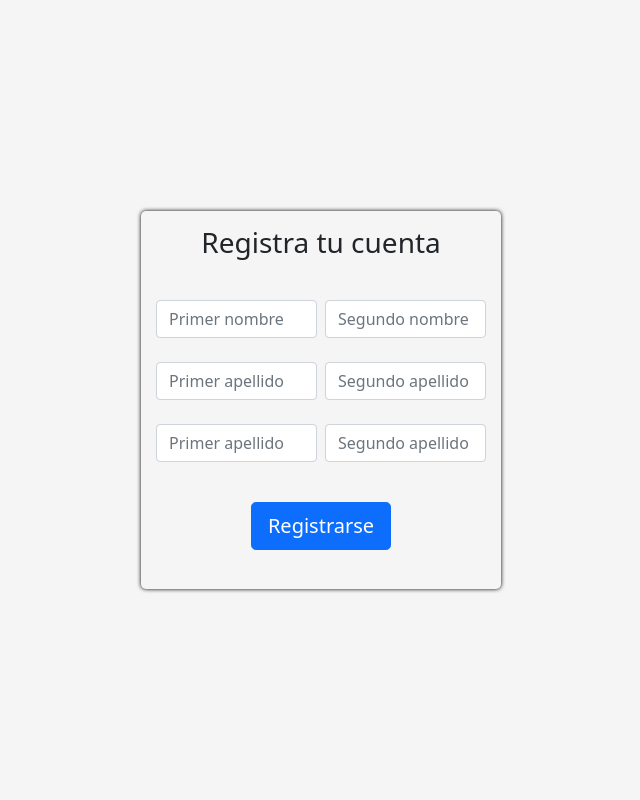
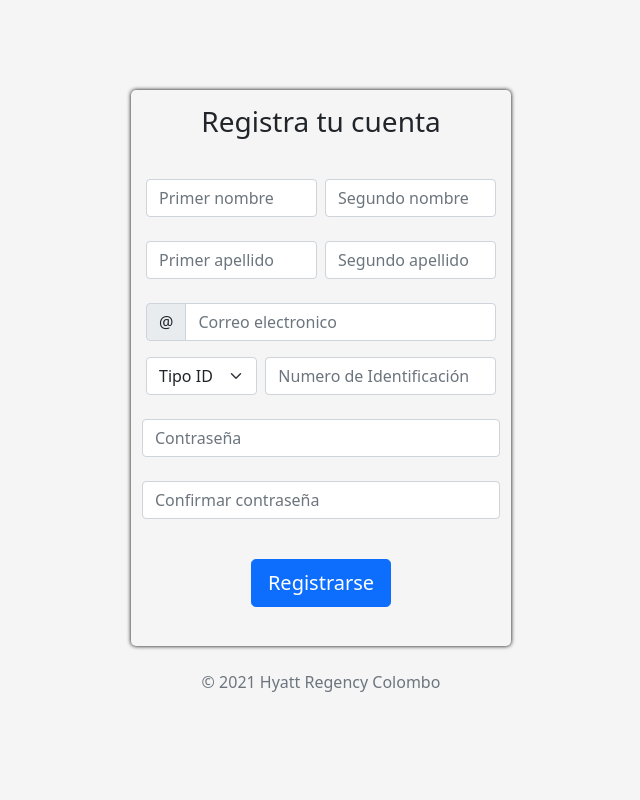
Before and after one commit to ledelaespriella/PaginaHotelHRC, a Flask app: page /registro in a window 1280 px wide. Shown: the whole page, without its empty margins (319-959 px from the left). Run offline with Flask 2, Linux system fonts and the light colour scheme.

Commit message:
actualizacion del index y su estilo

```diff
--- a/main.py
+++ b/main.py
@@ -1,8 +1,6 @@
 from flask import Flask
 from flask import render_template
 app=Flask(__name__)
-
-"punto 1 y punto 2"
 
 @app.route('/')
 @app.route('/login',methods=['GET','POST'])
@@ -23,34 +21,6 @@ def recuperacion():
 def mensaje_recuperacion():
     return render_template('mensaje.html')
 
-'''
-
-@app.route('/',methods=['GET'])
-def inicio():
-    return render_template('inicio.html')
-
-@app.route('/login/<usuario>',methods=['GET'])
-def habitaciones(usuario):
-    return render_template('habitaciones.html',user=usuario)
-
-@app.route('/login/<usuario>/comentarios',methods=['GET','POST'])
-def habitaciones(usuario):
-    return render_template('comentarios.html',user=usuario)
-
-@app.route('/login/<usuario>/reserva',methods=['GET','POST'])
-def habitaciones(usuario):
-    return render_template('reservas.html',user=usuario)
-
-@app.route('/login/<usuario>/dashboard',methods=['GET','POST'])
-def panel_admin(usuario):
-    return render_template('panel_admin.html',user=usuario)
-
-@app.route('/login/<usuario>/dashboard/GesHabitacion',methods=['GET','POST'])
-def panel_admin(usuario):
-    return render_template('gestion_habitaciones.html',user=usuario)
-
-'''
-
 
 if __name__ == '__main__':
     app.run(debug=True, port=8000)
--- a/static/estilos/estiloInicio.css
+++ b/static/estilos/estiloInicio.css
@@ -3,12 +3,14 @@ html,body {
 }
 
 body {
-  display: flex;
+  display: block;
   align-items: center;
-  padding-top: 40px;
+  padding-top: 90px;
   padding-bottom: 40px;
   background-color: #f5f5f5;
 }
+
+
 
 .form-signin {
   width: 100%;
--- a/static/estilos/estiloRecuperacion.css
+++ b/static/estilos/estiloRecuperacion.css
@@ -3,9 +3,9 @@ html,body {
 }
 
 body{
-    display: flex;
+    display: block;
     align-items: center;
-    padding-top: 40px;
+    padding-top: 90px;
     padding-bottom: 40px;
     background-color: #f5f5f5;
 }
--- a/static/estilos/estiloRegistro.css
+++ b/static/estilos/estiloRegistro.css
@@ -3,16 +3,16 @@ html,body {
 }
 
   body {
-    display: flex;
+    display: block;
     align-items: center;
-    padding-top: 40px;
+    padding-top: 90px;
     padding-bottom: 40px;
     background-color: #f5f5f5;
   }
 
 .form-signin {
     width: 100%;
-    max-width: 360px;
+    max-width: 380px;
     padding: 15px;
     margin: auto;
     box-shadow: 0px 0px 4px 0px black;
--- a/templates/bases/index.html
+++ b/templates/bases/index.html
@@ -19,6 +19,9 @@
         {%endblock%}
     </main>
 
+    <footer class="my-3 pt-2 text-muted text-center text-small">
+        <p class="mb-1">© 2021 Hyatt Regency Colombo</p>
+    </footer>
     <script src="https://cdn.jsdelivr.net/npm/bootstrap@5.1.1/dist/js/bootstrap.bundle.min.js"></script>
 </body>
 
--- a/templates/registro.html
+++ b/templates/registro.html
@@ -1,7 +1,7 @@
 {%extends 'bases/index.html'%}
 
 {%block styles %}
-    <link rel="stylesheet" href="/static/estilos/estiloRegistro.css">
+<link rel="stylesheet" href="/static/estilos/estiloRegistro.css">
 {% endblock %}
 
 
@@ -28,16 +28,32 @@
         </div>
     </div>
     <br>
+    <div class="input-group mb-3">
+        <span class="input-group-text" id="basic-addon1">@</span>
+        <input type="email" class="form-control" id="correo" placeholder="Correo electronico">
+    </div>
     <div class="row g-2">
-        <div class="col-sm">
-            <input type="text" class="form-control" id="Primer_apellido" placeholder="Primer apellido">
+        <div class="col-sm-4">
+            <select class="form-select" aria-label="Default select example">
+                <option selected>Tipo ID</option>
+                <option value="1">Cedula</option>
+                <option value="2">Pasaporte</option>
+                <option value="3">Cedula Extranjeria</option>
+            </select>
         </div>
         <div class="col-sm">
-            <input type="text" class="form-control" id="Segundo_apellido" placeholder="Segundo apellido">
+            <input type="text" class="form-control" id="identificacion" placeholder="Numero de Identificación">
         </div>
     </div>
     <br>
-
+    <div class="row g-2">
+        <input type="password" class="form-control" id="contraseña" placeholder="Contraseña">
+    </div>
+    <br>
+    <div class="row g-2">
+        <input type="password" class="form-control" id="contraseña" placeholder="Confirmar contraseña">
+    </div>
+    <br>
 
     <div class="pt-3 text-center">
         <input class="btn btn-lg btn-primary" type="submit" value="Registrarse">
```
